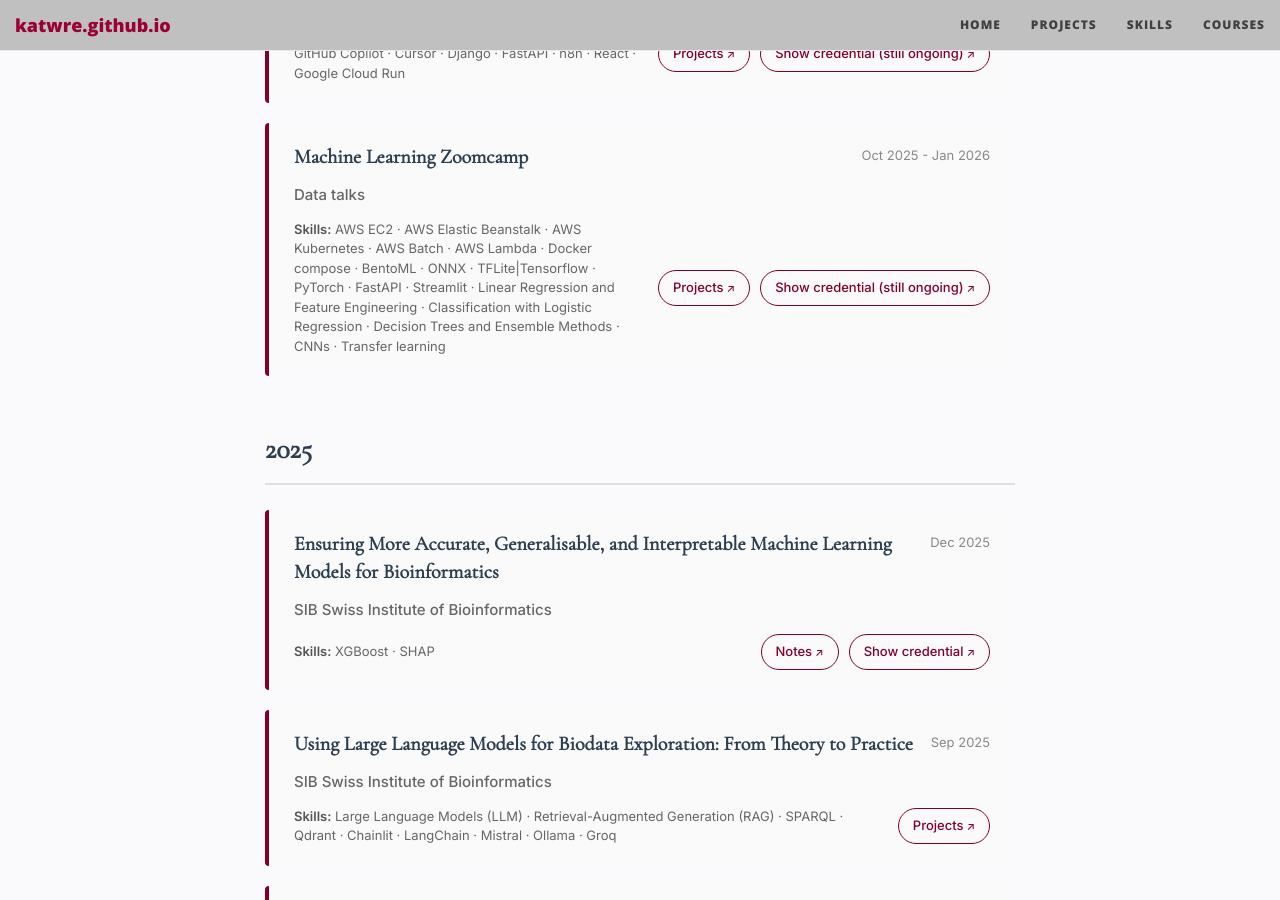
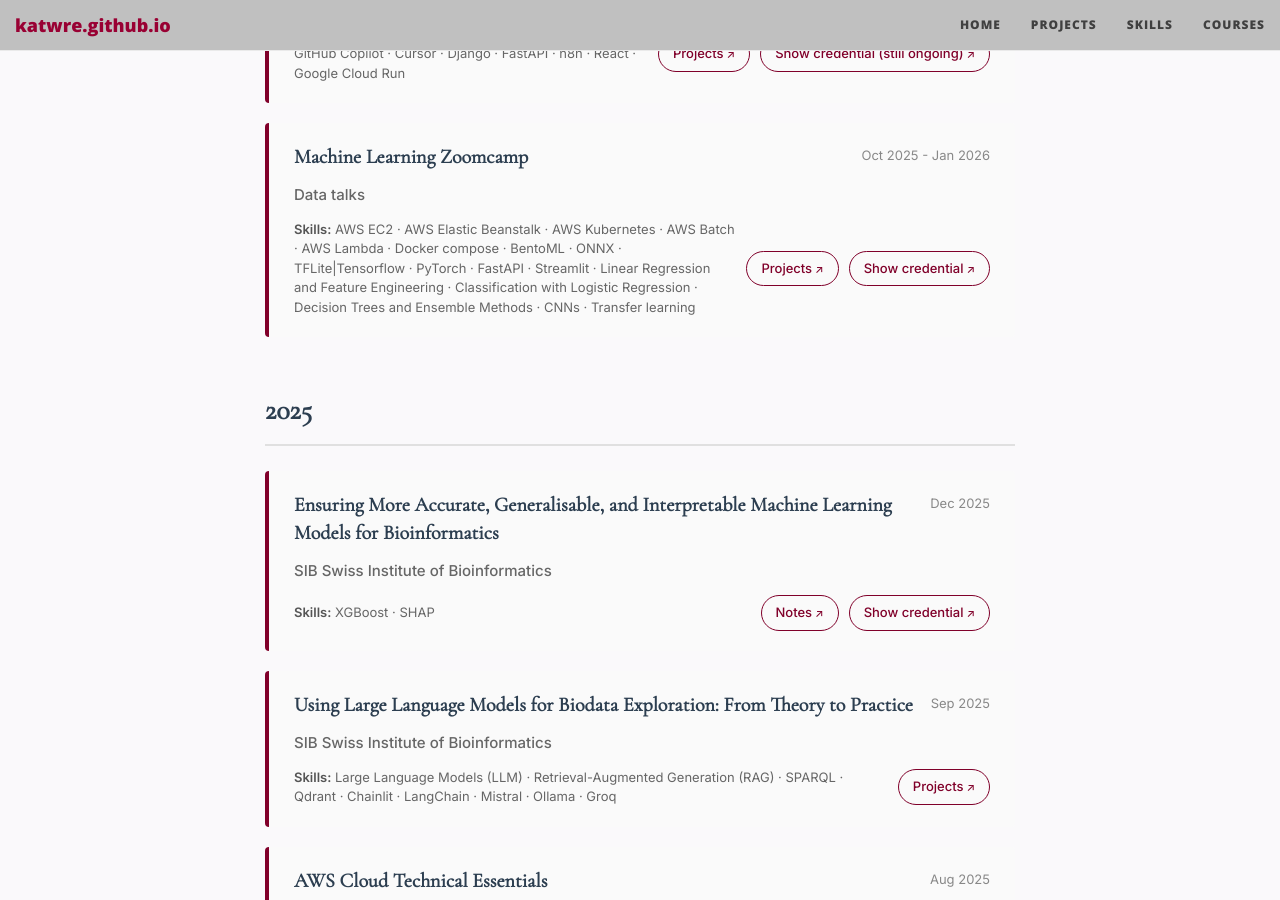
Before and after one commit to katwre/katwre.github.io, a Jekyll site: the page built from courses.md, in a window 1280 px wide and 900 px high, scrolled down 693 px. Built offline with Jekyll 4.4.1, drawn with Linux system fonts in a browser that asks for light colours; nearby versions of some CDN libraries; a style sheet for code colours, icons or effects is not loaded.

Commit message:
Added ml zoomcamp certificate

```diff
--- a/courses.md
+++ b/courses.md
@@ -194,7 +194,7 @@
   <div class="course-footer">
     <div class="course-skills"><strong>Skills:</strong> AWS EC2 · AWS Elastic Beanstalk · AWS Kubernetes · AWS Batch · AWS Lambda · Docker compose · BentoML · ONNX · TFLite|Tensorflow · PyTorch · FastAPI · Streamlit · Linear Regression and Feature Engineering · Classification with Logistic Regression · Decision Trees and Ensemble Methods · CNNs · Transfer learning</div>
     <a href="https://github.com/katwre/katwre/tree/main?tab=readme-ov-file#production-mlai-projects" class="credential-button">Projects</a>
-    <a href="#" class="credential-button">Show credential (still ongoing)</a>
+    <a href="https://katwre.github.io/certificates/datatalks_ml_zoomcamp_certificate2026.pdf" class="credential-button">Show credential</a>
   </div>
 </div>
 
```
Also changed, not shown: 1 other file.
